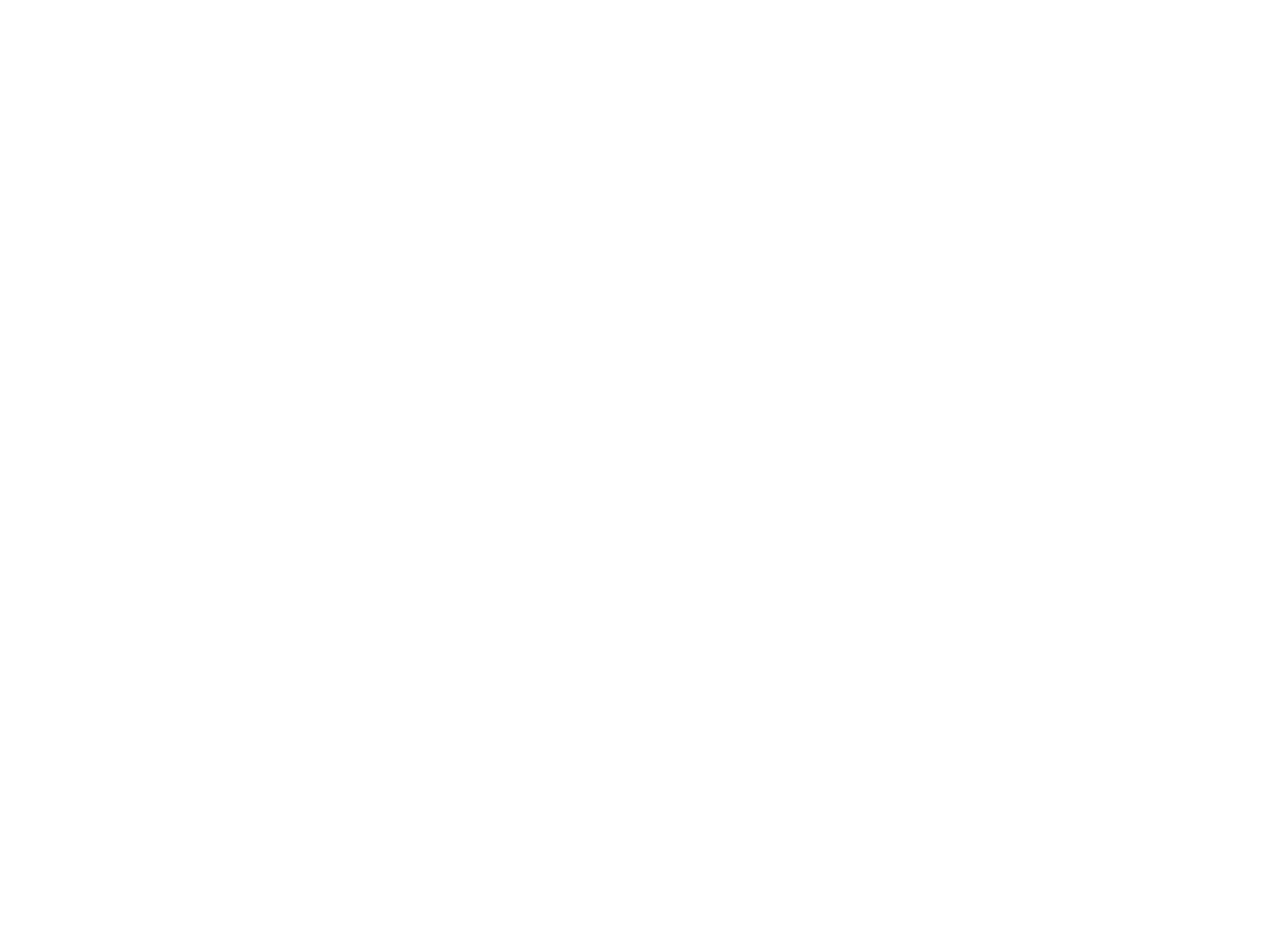
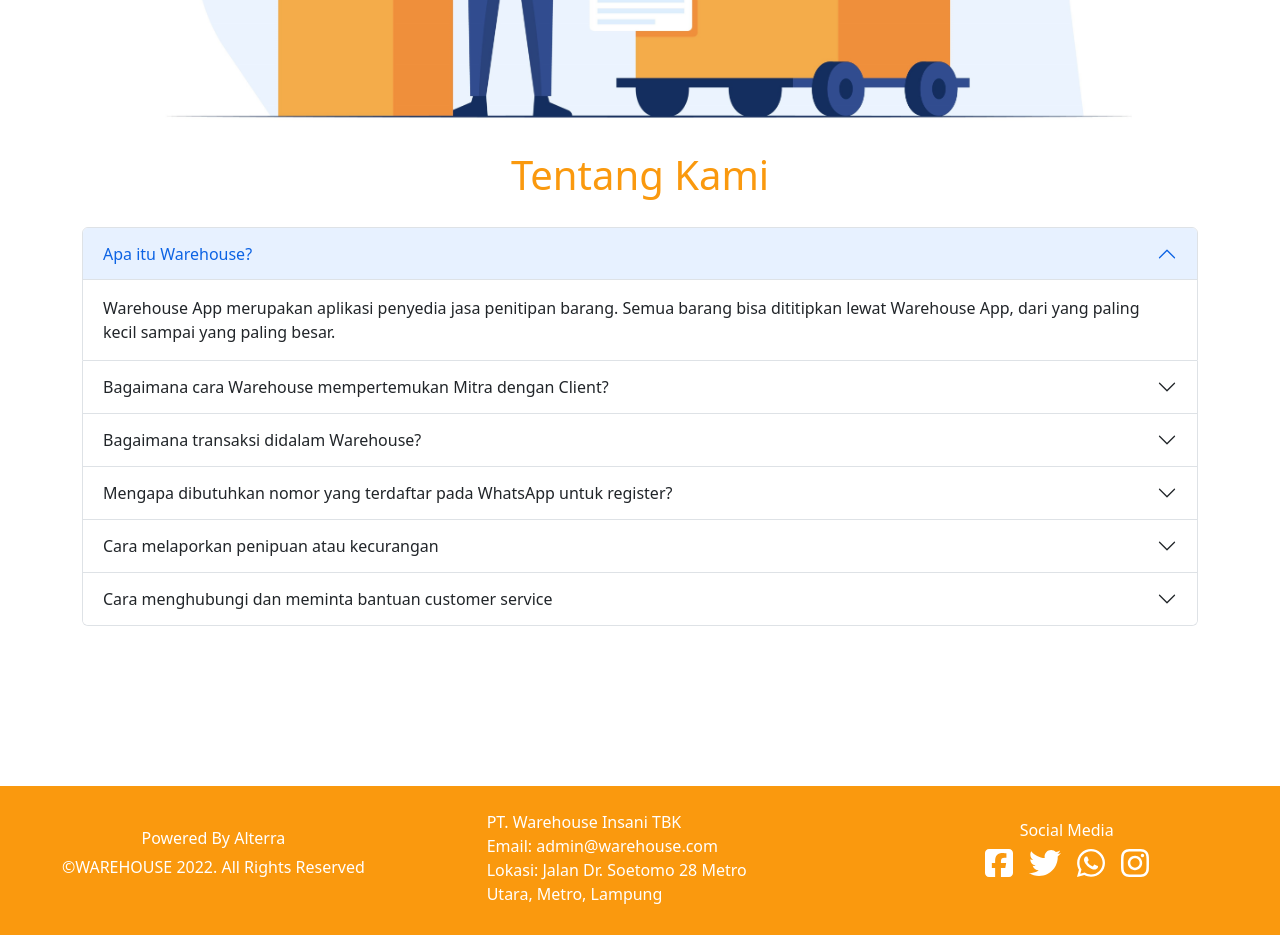
Before and after one commit to ALTA-Capstone-Project-4/FE-Dashboard, a Next.js app: page /about in a window 1280 px wide. Before the commit this address had no page. Shown: the part 480-1415 px from the top of the page. Before the commit the page ends 800 px from the top, so only its background shows below. Built offline with nearby package versions, Linux system fonts and the light colour scheme.

Commit message:
page about

```diff
--- /dev/null
+++ b/pages/about.jsx
@@ -0,0 +1,72 @@
+import Image from 'next/image';
+import React from 'react';
+import { Accordion, Container } from 'react-bootstrap';
+import Footer from '../component/footer';
+import NavbarComp from '../component/navbarcomp';
+import imgabout from '../image/na_feb_10.jpg';
+
+const about = () => {
+  return (
+    <div className='min-vh-100'>
+        <div>
+            <NavbarComp />
+        </div>
+        <Container>
+            <Image src={imgabout} />
+            <div style={{ height: "650px"}}>
+                <h1 className='title text-center'>Tentang Kami</h1>
+                <Accordion defaultActiveKey="0">
+                <Accordion.Item eventKey="0">
+                    <Accordion.Header>Apa itu Warehouse?</Accordion.Header>
+                    <Accordion.Body>
+                    Warehouse App merupakan aplikasi penyedia jasa penitipan barang. Semua barang bisa dititipkan lewat Warehouse App, dari yang paling kecil sampai yang paling besar.
+                    </Accordion.Body>
+                </Accordion.Item>
+                <Accordion.Item eventKey="1">
+                    <Accordion.Header>Bagaimana cara Warehouse mempertemukan Mitra dengan Client?</Accordion.Header>
+                    <Accordion.Body>
+                    Mitra Warehouse dapat menawarkan produk yang dia temukan untuk di bantu belikan dengan cara mempostingnya di aplikasi Warehouse supaya para Penitip dapat melihatnya.
+                    Jika Penitip tertarik dengan postingan Mitra Warehouse, maka Penitip dapat mengirimkan pesan dan menemui kesepakatan untuk bertransaksi.
+                    </Accordion.Body>
+                </Accordion.Item>
+                <Accordion.Item eventKey="2">
+                    <Accordion.Header>Bagaimana transaksi didalam Warehouse?</Accordion.Header>
+                    <Accordion.Body>
+                    Mitra Warehouse dan Penitip dapat saling bertransaksi melalui aplikasi pihak ketiga.
+                    </Accordion.Body>
+                </Accordion.Item>
+                <Accordion.Item eventKey="3">
+                    <Accordion.Header>Mengapa dibutuhkan nomor yang terdaftar pada WhatsApp untuk register?</Accordion.Header>
+                    <Accordion.Body>
+                    Perlu diketahui aplikasi Warehouse belum menyediakan fitur chatting di dalam aplikasi. Maka dari itu Anda akan mendapatkan pesan dari Penitip melalui aplikasi Pihak Ketiga di luar aplikasi Warehouse. Aplikasi pihak ketiga yang kami support saat ini adalah WhatsApp.
+                    </Accordion.Body>
+                </Accordion.Item>
+                <Accordion.Item eventKey="4">
+                    <Accordion.Header>Cara melaporkan penipuan atau kecurangan</Accordion.Header>
+                    <Accordion.Body>
+                    Jika calon Penitip ataupun Mitra lainnya telah melakukan kecurangan atau penipuan maka Anda dapat melaporkannya kepada customer service Warehouse. Caranya cukup mudah, Anda dapat e-mail ke admin@warehouse.com dengan subject “kecurangan” dan berikan penjelasan beserta screenshot jika dibutuhkan.
+                    </Accordion.Body>
+                </Accordion.Item>
+                <Accordion.Item eventKey="5">
+                    <Accordion.Header>Cara menghubungi dan meminta bantuan customer service</Accordion.Header>
+                    <Accordion.Body>
+                    Jika calon Penitip ataupun Mitra telah mengalami kesulitan dalam penggunaan aplikasi Warehouse maupun menemukan hal yang tidak sesuai dengan ekspektasi Anda (error) maka Anda dapat melaporkannya kepada customer service Warehouse. Caranya cukup mudah, Anda dapat e-mail ke admin@warehouse.com dengan subject:
+                    <br></br>
+                    1. “Error” jika terdapat kejanggalan dalam aplikasi (bug).
+                    <br></br>
+                    2. “Pertanyaan” jika terdapat pertanyaan yang perlu Anda tanyakan terkait dengan penggunaan aplikasi Warehouse.
+                    <br></br>
+                    3. Serta berikan penjelasan beserta screenshot jika dibutuhkan.
+                    </Accordion.Body>
+                </Accordion.Item>
+                </Accordion>
+            </div>
+        </Container>
+        <div>
+            <Footer />
+        </div>
+    </div>
+  )
+}
+
+export default about
--- a/pages/index.js
+++ b/pages/index.js
@@ -6,11 +6,11 @@
 import store from "../image/app-store.png";
 import imgmitra from "../image/6159988.jpg";
 import imgpenitip from "../image/6160010.jpg";
-import { Button, Accordion, Container, Col, Row } from 'react-bootstrap';
+import { Accordion, Container, Col, Row } from 'react-bootstrap';
 
 const index = () => {
   return (
-    <div>
+    <div className='min-vh-100'>
       <NavbarComp/>
       <Container>
         <div style={{ height: "500px"}}>
```
Also changed, not shown: image/na_feb_10.jpg. Lines whose indentation alone changed are shown as unchanged.
